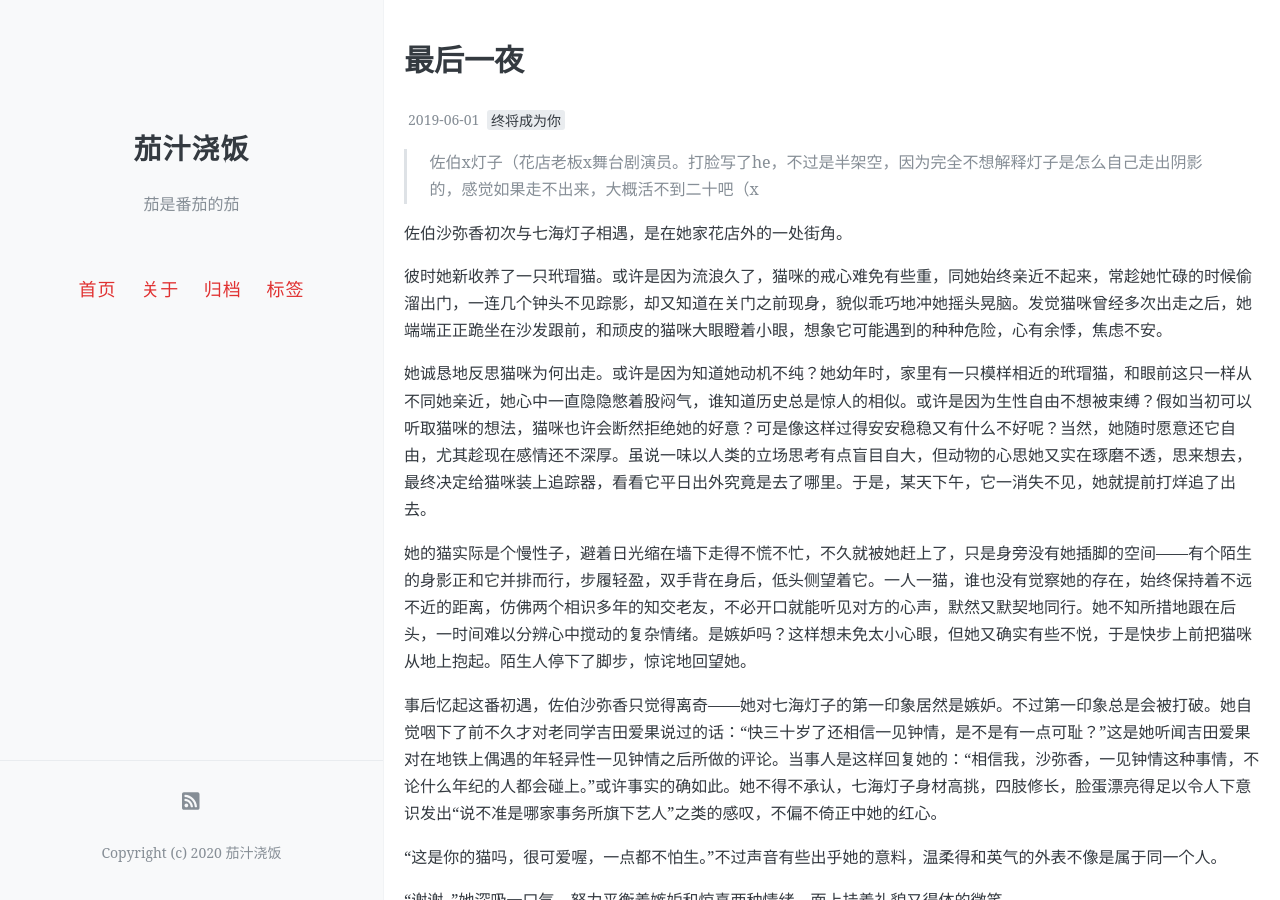
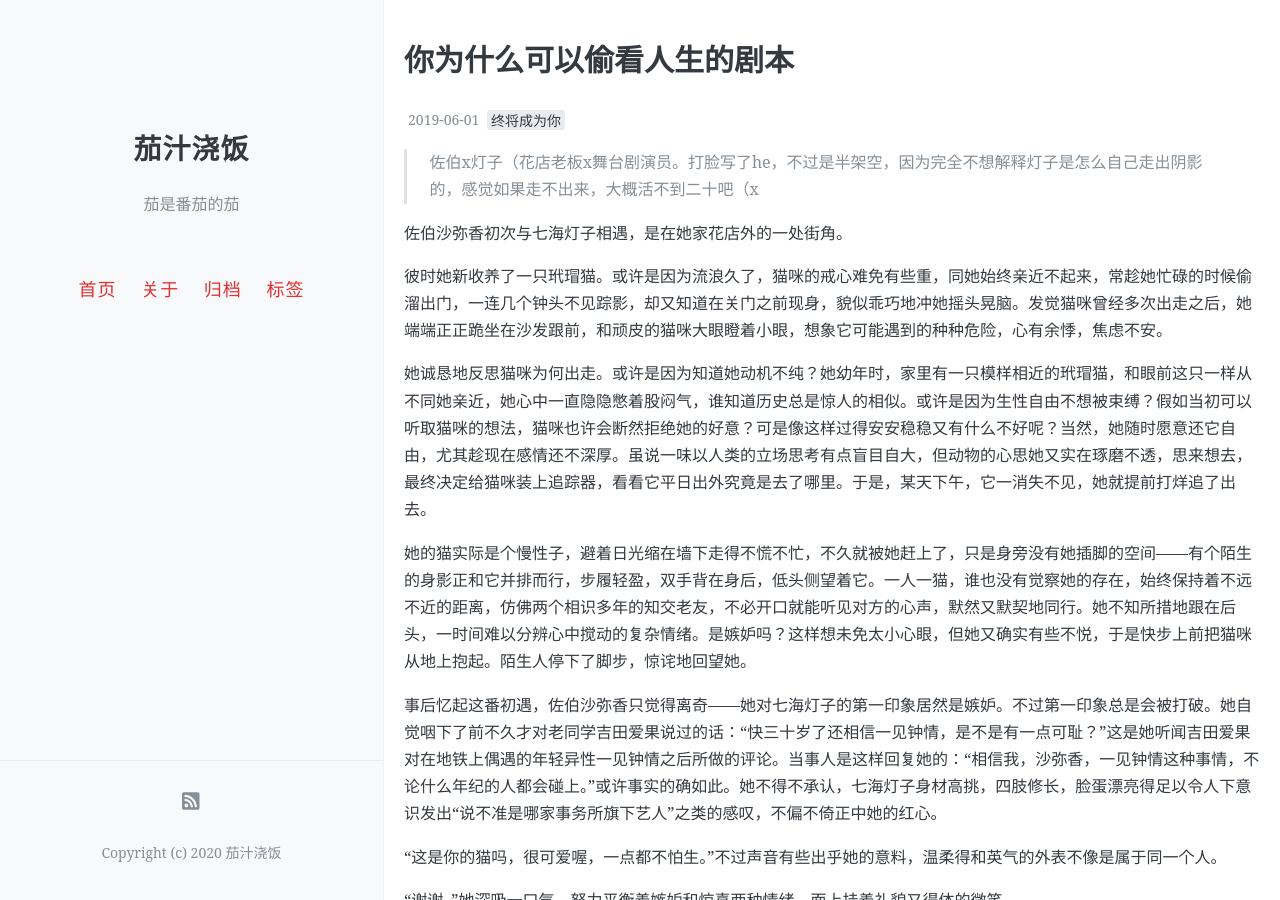
Before and after one commit to onemorebluemoon/ketchup, a Jekyll site: the page built from _posts/2019-06-01-syk7.md, in a window 1280 px wide and 900 px high. Built offline with Jekyll 4.4.1, drawn with Linux system fonts in a browser that asks for light colours; comment, search, counter and statistics services are not loaded.

Commit message:
Update 2019-06-01-syk7.md

```diff
--- a/_posts/2019-06-01-syk7.md
+++ b/_posts/2019-06-01-syk7.md
@@ -1,6 +1,6 @@
 ---
 layout: post
-title: 最后一夜
+title: 你为什么可以偷看人生的剧本
 date: 2019-06-01
 Author: 茄汁浇饭
 tags: [终将成为你]
```
